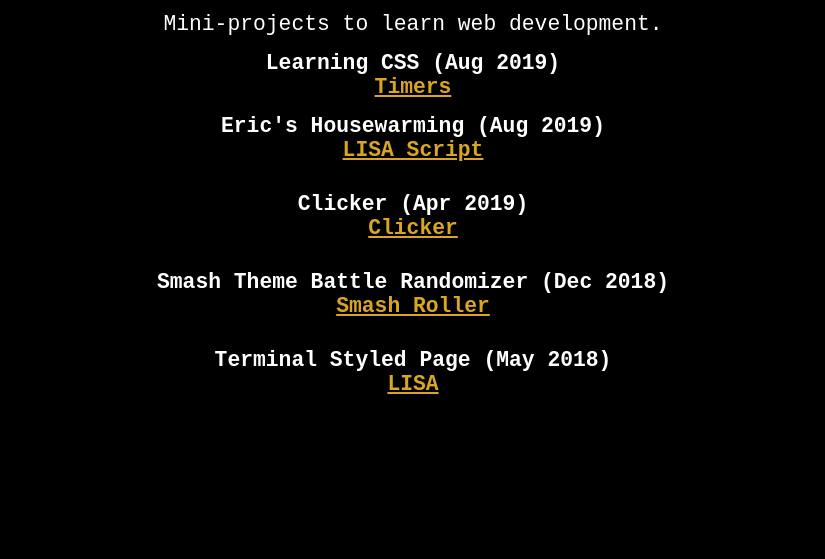
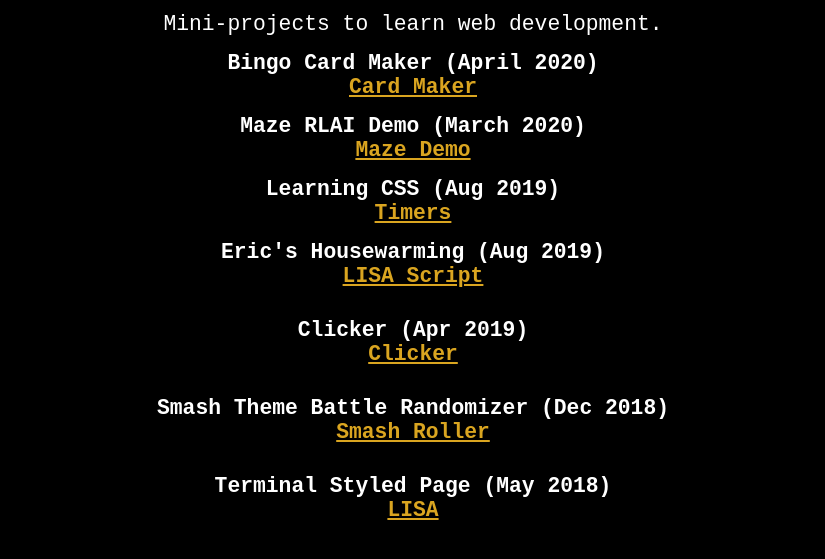
Before and after one commit to jessehfchu/jessehfchu.github.io, a plain HTML site: page index.html in a window 1280 px wide. Shown: the part 75-634 px from the top of the page, without its empty margins (227-1052 px from the left). Drawn offline with nearby package versions, Linux system fonts and the light colour scheme.

Commit message:
Listed in home page.

```diff
--- a/index.html
+++ b/index.html
@@ -12,6 +12,12 @@
     <div id="txtHeader">Jesse's Random Stuff</div>
     <br>
     <div class="txtDescription">Mini-projects to learn web development.</div>
+    <br>
+    <div class="txtLinkHeader">Bingo Card Maker (April 2020)</div>
+    <div class="lkProject"><a href="bingo-card-maker/bingo-card-maker.html" title="Bingo Card Maker">Card Maker</a></div>
+    <br>
+    <div class="txtLinkHeader">Maze RLAI Demo (March 2020)</div>
+    <div class="lkProject"><a href="maze-rlai/maze-rlai.html" title="Maze RLAI Demo">Maze Demo</a></div>
     <br>
     <div class="txtLinkHeader">Learning CSS (Aug 2019)</div>
     <div class="lkProject"><a href="tick-timers/tick-timers.html" title="Tick Timers">Timers</a></div>
```
Also changed, not shown: bingo-card-maker/bingo-card-maker.html (+1 -1 lines).
